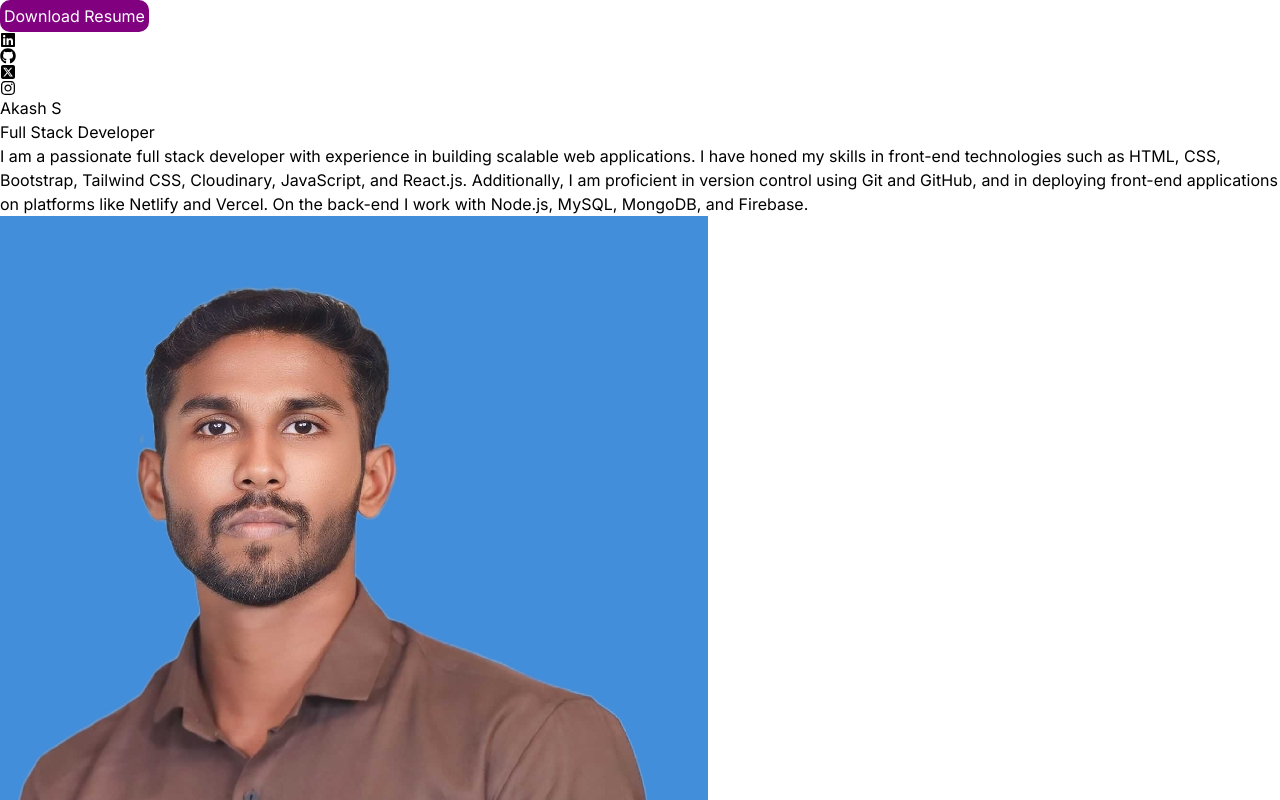
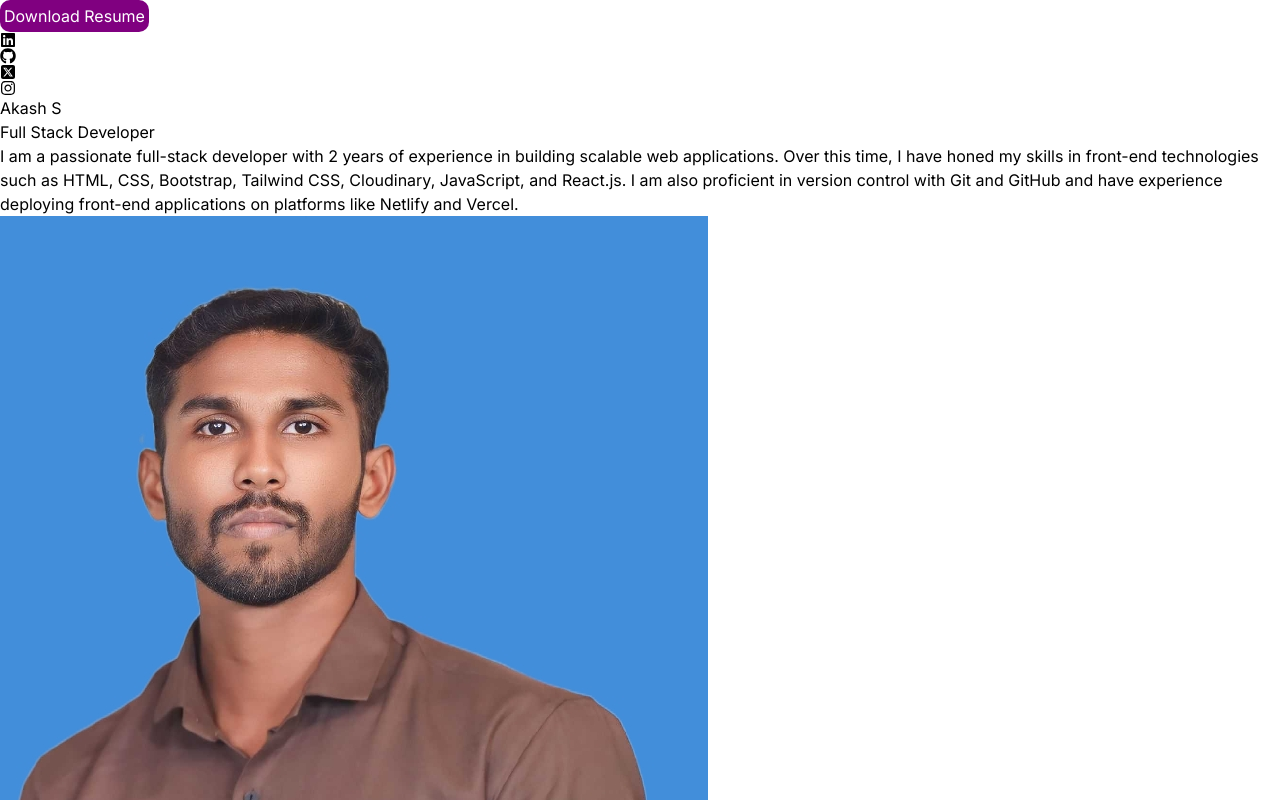
Before and after one commit to akashvishal2405/Myportfolio, a React (Vite) app: page / in a window 1280 px wide. Shown: the top 800 px of the page. Built offline with nearby package versions, Linux system fonts and the light colour scheme.

Commit message:
Update index.js

```diff
--- a/src/constants/index.js
+++ b/src/constants/index.js
@@ -1,15 +1,15 @@
 
 import project5 from "../assets/projects/project-5.jpg";
 
-export const HERO_CONTENT = `I am a passionate full stack developer
-with experience in building scalable web applications. I have honed
-my skills in front-end technologies such as HTML, CSS, Bootstrap,
-Tailwind CSS, Cloudinary, JavaScript, and React.js. Additionally, I am proficient in
-version control using Git and GitHub, and in deploying front-end
-applications on platforms like Netlify and Vercel. On the back-end
-I work with Node.js, MySQL, MongoDB, and Firebase.`;
+export const HERO_CONTENT = `I am a passionate full-stack developer with 2 years of experience in building scalable web applications. Over this time, I have honed my skills in front-end technologies such as HTML, CSS, Bootstrap, Tailwind CSS, Cloudinary, JavaScript, and React.js. I am also proficient in version control with Git and GitHub and have experience deploying front-end applications on platforms like Netlify and Vercel.`;
 
-export const ABOUT_TEXT = `I am a dedicated and versatile full-stack developer with a passion for creating efficient and user-friendly web applications. I have worked with various technologies, including React, Node.js, MySQL, Firebase, and MongoDB. My journey in web development began with a deep curiosity about how things work and has evolved into a career where I continuously strive to learn and adapt to new challenges. I thrive in collaborative environments and enjoy solving complex problems to deliver high-quality solutions. Outside of coding, I enjoy staying active, exploring new technologies, and contributing to open-source projects.`;
+export const ABOUT_TEXT = `I am a dedicated and versatile full-stack developer with a passion for creating efficient and user-friendly web applications.
+I have worked with various technologies, including React, Node.js, MySQL, Firebase, and MongoDB.
+My journey in web development began with a deep curiosity about how things work and has evolved into a career where I continuously strive to learn and adapt to new challenges.
+I thrive in collaborative environments and enjoy solving complex problems to deliver high-quality solutions. Outside of coding, I enjoy staying active, exploring new technologies, and contributing to open-source projects.
+
+On the back-end, I have worked extensively with Node.js, MySQL, MongoDB, and Firebase to create dynamic and robust server-side solutions.
+My experience has allowed me to develop a strong understanding of both client-side and server-side technologies, enabling me to deliver end-to-end solutions with efficiency and scalability.`;
 
 export const EXPERIENCES = [
   {
```
